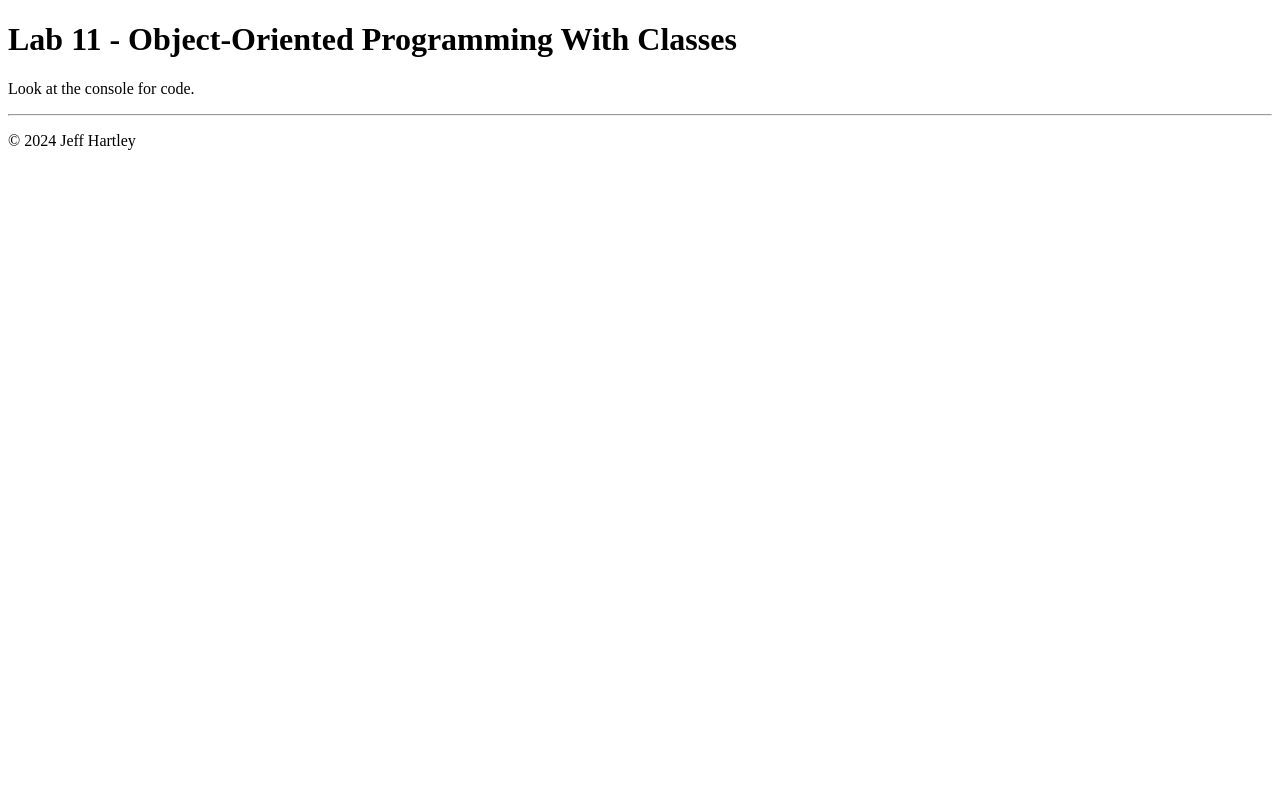
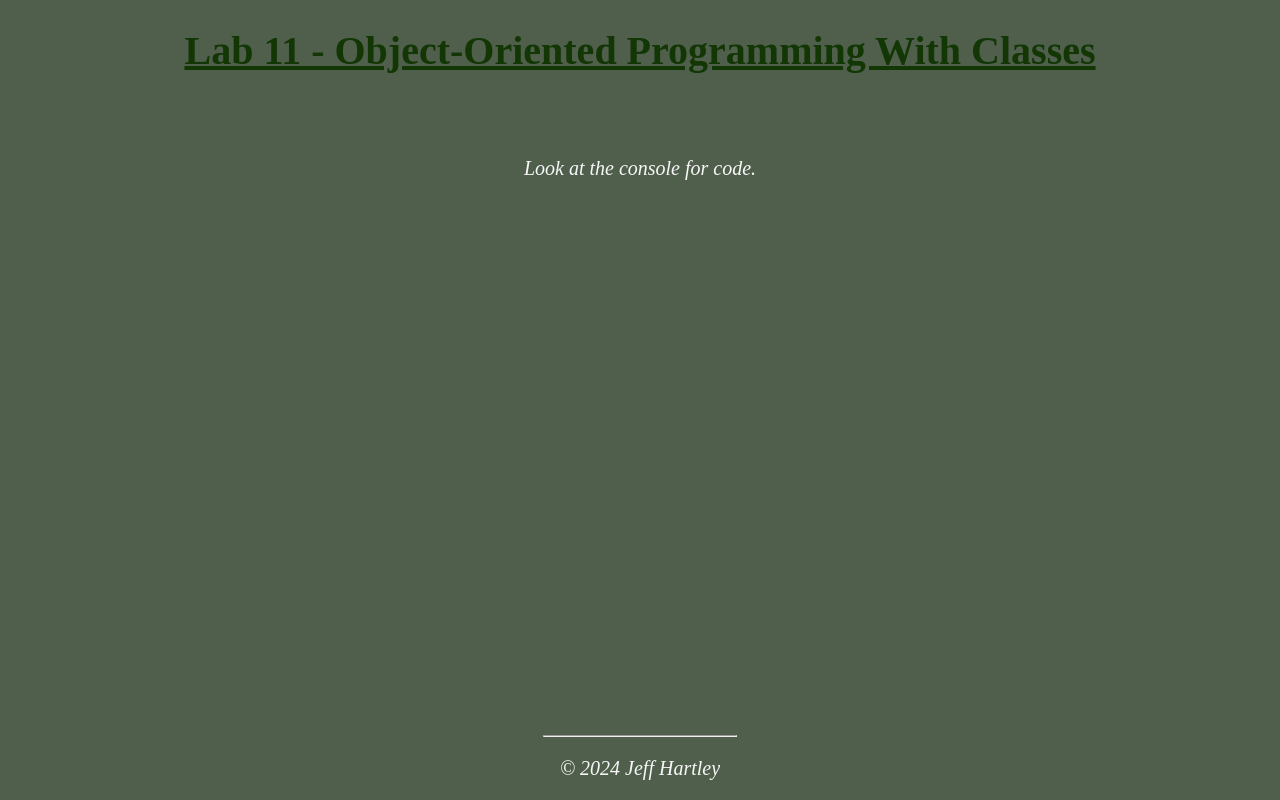
Before and after one commit to Jeff-Hartley/js-lab-11, a plain HTML site: page index.html in a window 1280 px wide. Drawn offline with Linux system fonts and the light colour scheme.

Commit message:
Added some basic style to the page

```diff
--- a/index.html
+++ b/index.html
@@ -8,7 +8,7 @@
     <link rel="stylesheet" href="style.css">
 </head>
 <body>
-    <h1>Lab 11 - Object-Oriented Programming With Classes</h1>
+    <h1>Lab 11 - Object-Oriented Programming With Classes</h1><br><br>
 
     <p>Look at the console for code.</p>
 
--- a/style.css
+++ b/style.css
@@ -0,0 +1,39 @@
+:root {
+    --bg-color : rgb(80, 95, 76);
+    --head-color : rgb(18, 54, 4);
+    --main-color : rgb(247, 247, 247);
+    --head-size : 40px;
+    --main-size : 20px;
+}
+
+body {
+    background-color: var(--bg-color);
+    font-family: 'Times New Roman', Times, serif;
+}
+
+h1 {
+    color: var(--head-color);
+    font-size: var(--head-size);
+    text-align: center;
+    font-weight: bold;
+    text-decoration: underline 4px;
+}
+
+p {
+    color: var(--main-color);
+    font-size: var(--main-size);
+    text-align: center;
+    font-style: italic;
+}
+
+hr {
+    width: 15%;
+    color: var(--main-color);
+}
+
+footer {
+    position: fixed;
+    bottom: 0;
+    right: 0;
+    left: 0;
+}
```
